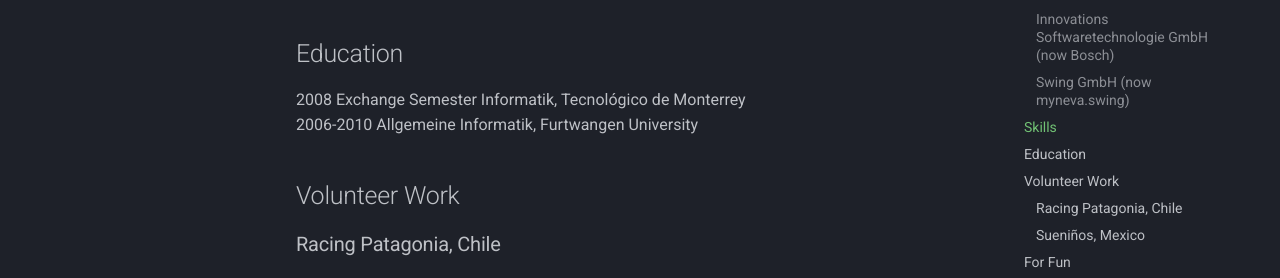
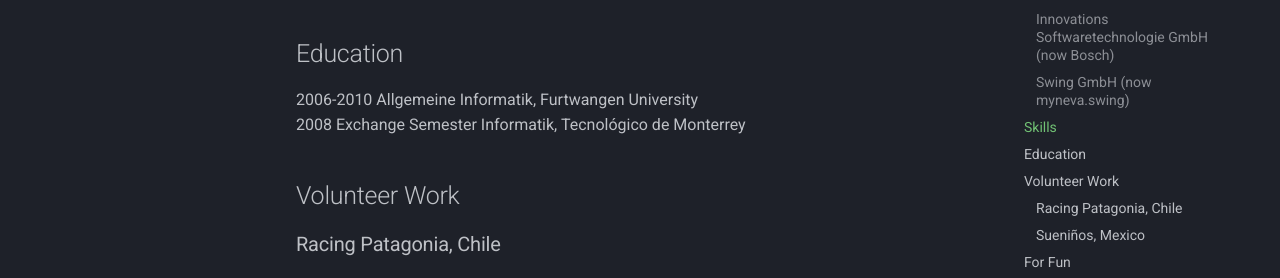
Before and after one commit to md42/martinduerrmeier.com, an MkDocs documentation site: the page built from docs/cv.md, in a window 1280 px wide and 900 px high, scrolled down 937 px. Shown: the part 170-448 px from the top of the window. Built offline with MkDocs 1.6.1 and Material for MkDocs 9.7.7, drawn with Linux system fonts in a browser that asks for light colours.

```diff
--- a/docs/cv.md
+++ b/docs/cv.md
@@ -37,8 +37,9 @@
 
 ## Education
 
+2006-2010 Allgemeine Informatik, Furtwangen University
 2008 Exchange Semester Informatik, Tecnológico de Monterrey
-2006-2010 Allgemeine Informatik, Furtwangen University
+
 
 ## Volunteer Work
 
```
